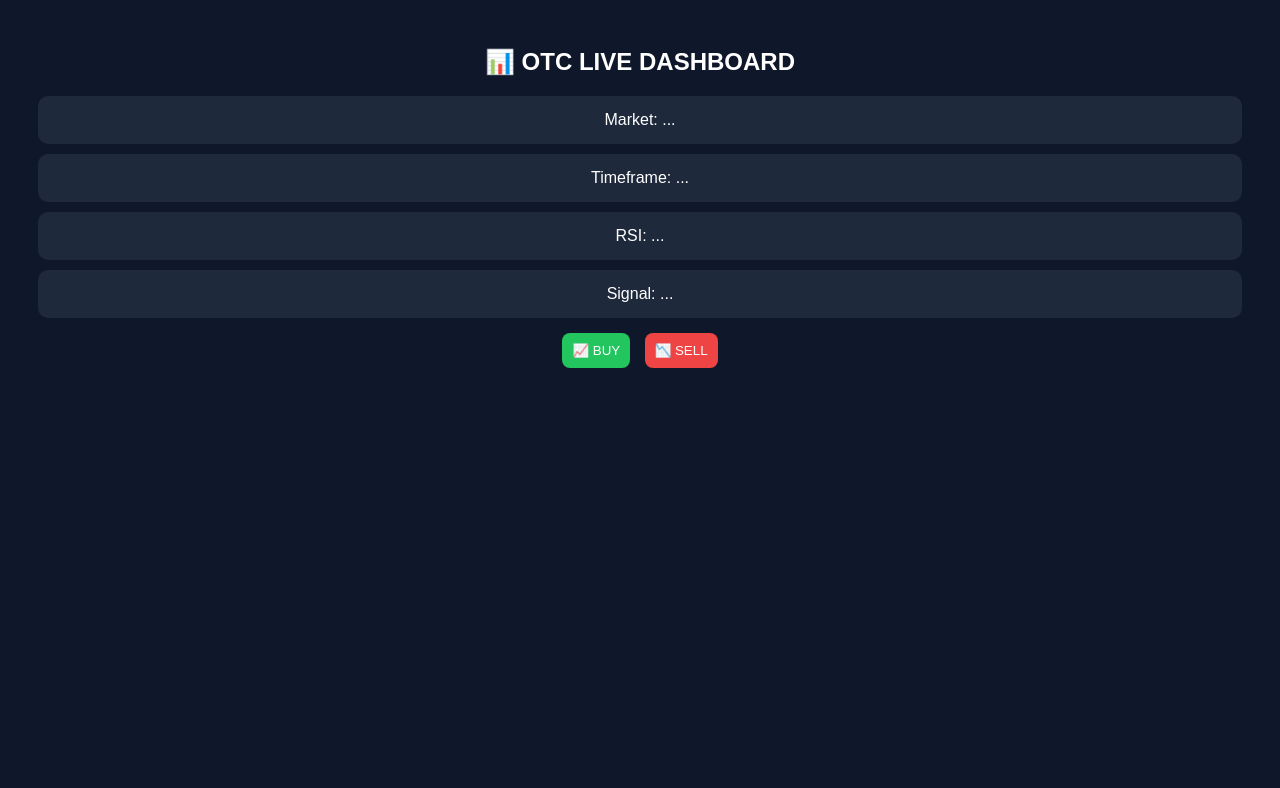
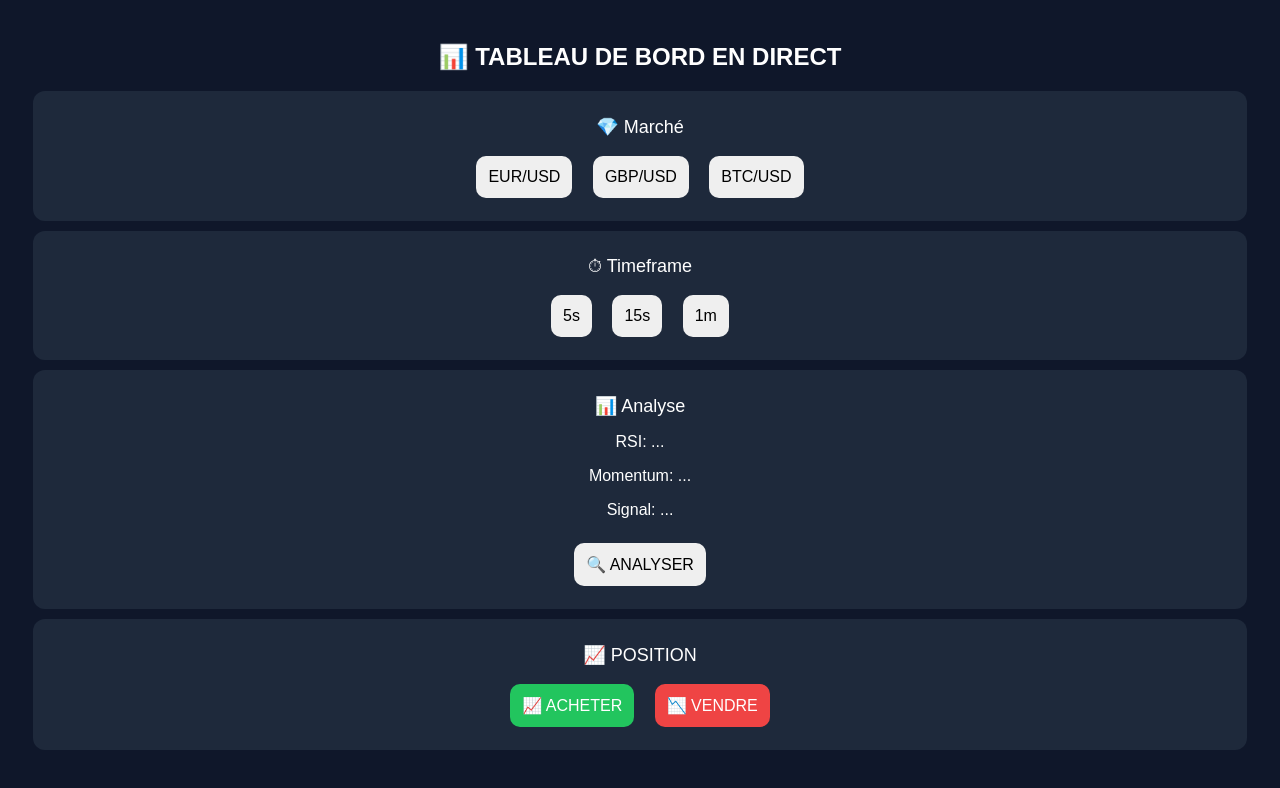
Before and after one commit to moto34091-alt/Bomm, a website: page public/index.html in a window 1280 px wide. Drawn offline with Linux system fonts and the light colour scheme.

Commit message:
Revise index.html for French localization and styling
Updated HTML structure and styles for the OTC Dashboard.

```diff
--- a/public/index.html
+++ b/public/index.html
@@ -1,50 +1,140 @@
 <!DOCTYPE html>
 <html>
 <head>
-    <meta charset="UTF-8">
 <meta name="viewport" content="width=device-width, initial-scale=1">
-    <title>OTC Dashboard</title>
+<title>TABLEAU DE BORD LIVE</title>
 
 <style>
 body {
     font-family: Arial;
-            background: #0f172a;
-            color: white;
-            text-align: center;
-            padding: 20px;
+    background:#0f172a;
+    color:white;
+    text-align:center;
+    padding:15px;
 }
 
-        .card {
-            background: #1e293b;
-            margin: 10px;
-            padding: 15px;
-            border-radius: 10px;
+.box {
+    background:#1e293b;
+    margin:10px;
+    padding:15px;
+    border-radius:12px;
 }
 
 button {
-            padding: 10px;
-            margin: 5px;
-            border-radius: 8px;
-            border: none;
-            cursor: pointer;
+    padding:12px;
+    margin:8px;
+    border:none;
+    border-radius:10px;
+    font-size:16px;
+    cursor:pointer;
 }
 
-        .buy { background: #22c55e; color: white; }
-        .sell { background: #ef4444; color: white; }
+.buy {
+    background:#22c55e;
+    color:white;
+}
+
+.sell {
+    background:#ef4444;
+    color:white;
+}
+
+.step {
+    font-size:18px;
+    margin:10px 0;
+}
 </style>
 </head>
 
 <body>
 
-    <h2>📊 OTC LIVE DASHBOARD</h2>
+<h2>📊 TABLEAU DE BORD EN DIRECT</h2>
 
-    <div class="card" id="market">Market: ...</div>
-    <div class="card" id="time">Timeframe: ...</div>
-    <div class="card" id="rsi">RSI: ...</div>
-    <div class="card" id="signal">Signal: ...</div>
+<!-- STEP 1 -->
+<div class="box">
+    <div class="step">💎 Marché</div>
+    <button onclick="setMarket('EUR/USD')">EUR/USD</button>
+    <button onclick="setMarket('GBP/USD')">GBP/USD</button>
+    <button onclick="setMarket('BTC/USD')">BTC/USD</button>
+</div>
 
-    <button class="buy" onclick="alert('BUY signal 📈')">📈 BUY</button>
-    <button class="sell" onclick="alert('SELL signal 📉')">📉 SELL</button>
+<!-- STEP 2 -->
+<div class="box">
+    <div class="step">⏱ Timeframe</div>
+    <button onclick="setTime('5s')">5s</button>
+    <button onclick="setTime('15s')">15s</button>
+    <button onclick="setTime('1m')">1m</button>
+</div>
+
+<!-- STEP 3 -->
+<div class="box">
+    <div class="step">📊 Analyse</div>
+    <p id="rsi">RSI: ...</p>
+    <p id="momentum">Momentum: ...</p>
+    <p id="signal">Signal: ...</p>
+
+    <button onclick="analyze()">🔍 ANALYSER</button>
+</div>
+
+<!-- STEP 4 -->
+<div class="box">
+    <div class="step">📈 POSITION</div>
+
+    <button class="buy" onclick="alert('📈 BUY (UI seulement)')">
+        📈 ACHETER
+    </button>
+
+    <button class="sell" onclick="alert('📉 SELL (UI seulement)')">
+        📉 VENDRE
+    </button>
+</div>
+
+<script>
+
+let market = "";
+let time = "";
+
+// 📌 STEP 1
+function setMarket(m) {
+    market = m;
+    alert("Marché sélectionné: " + m);
+}
+
+// 📌 STEP 2
+function setTime(t) {
+    time = t;
+    alert("Timeframe: " + t);
+}
+
+// 📌 STEP 3 (SIMULATION ANALYSE)
+function analyze() {
+
+    if (!market || !time) {
+        alert("Choisir marché + time");
+        return;
+    }
+
+    let rsi = Math.floor(Math.random() * 100);
+
+    let momentum = "NEUTRE";
+    let signal = "WAIT";
+
+    if (rsi < 30) {
+        momentum = "📈 HAUSSIER 🟢";
+        signal = "CALL 🟢";
+    }
+
+    if (rsi > 70) {
+        momentum = "📉 BAISSIER 🔴";
+        signal = "PUT 🔴";
+    }
+
+    document.getElementById("rsi").innerText = "RSI: " + rsi;
+    document.getElementById("momentum").innerText = "Momentum: " + momentum;
+    document.getElementById("signal").innerText = "Signal: " + signal;
+}
+
+</script>
 
 </body>
 </html>
```
Lines whose indentation alone changed are shown as unchanged.
